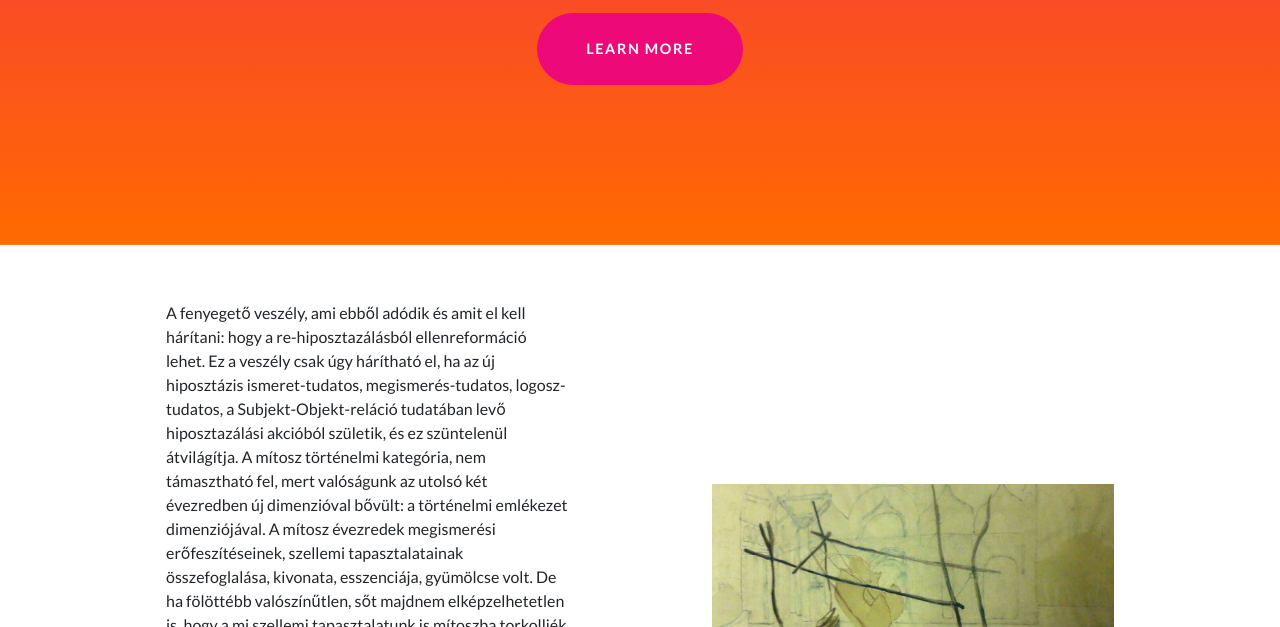
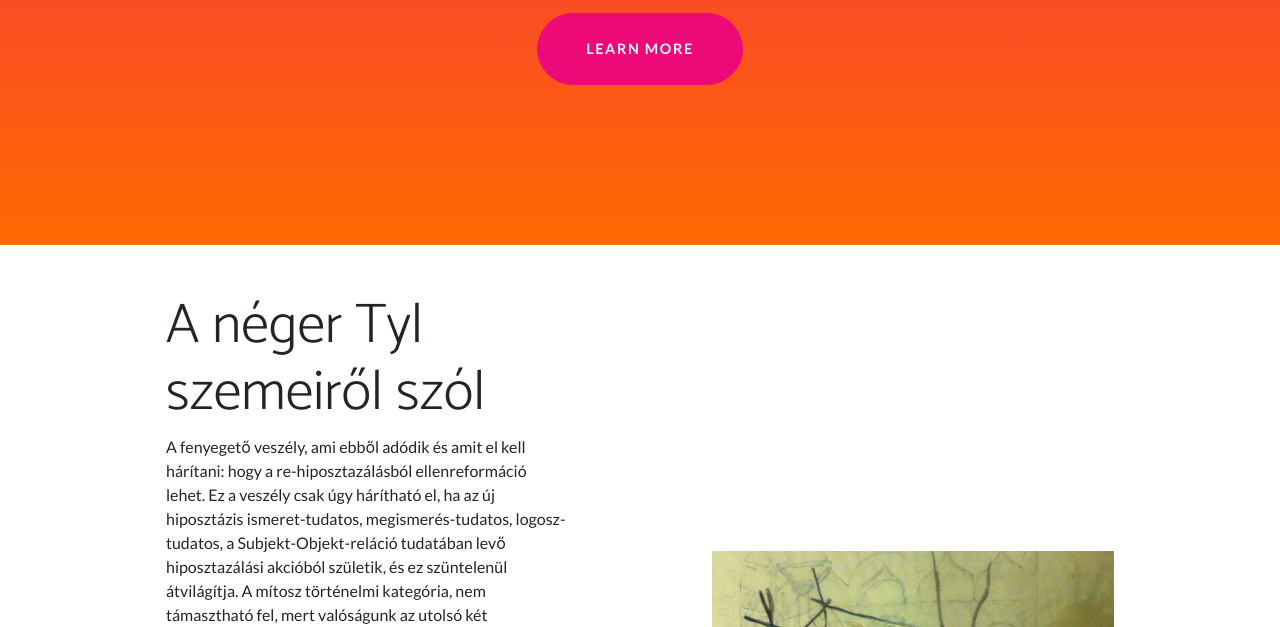
Before and after one commit to bankitomi26/sumup, a plain HTML site: page index.html in a window 1280 px wide. Shown: the part 557-1184 px from the top of the page. Drawn offline with nearby package versions, Linux system fonts and the light colour scheme.

Commit message:
Update index.html

```diff
--- a/index.html
+++ b/index.html
@@ -49,7 +49,7 @@
                     </div>
                     <div class="col-lg-6 order-lg-1">
                         <div class="p-5">
-                            <h2 class="display-4"></h2>
+                            <h2 class="display-4">A néger Tyl szemeiről szól</h2>
                             <p>A fenyegető veszély, ami ebből adódik és amit el kell hárítani: hogy a re-hiposztazálásból ellenreformáció lehet. Ez a veszély csak úgy hárítható el, ha az új hiposztázis ismeret-tudatos, megismerés-tudatos, logosz-tudatos, a Subjekt-Objekt-reláció tudatában levő hiposztazálási akcióból
 születik, és ez szüntelenül átvilágítja. A mítosz történelmi kategória, nem támasztható fel, mert valóságunk az utolsó két évezredben új dimenzióval bővült: a történelmi emlékezet dimenziójával. A
 mítosz évezredek megismerési erőfeszítéseinek, szellemi tapasztalatainak összefoglalása, kivonata, esszenciája, gyümölcse volt. De ha fölöttébb valószínűtlen, sőt majdnem elképzelhetetlen is, hogy a
```
